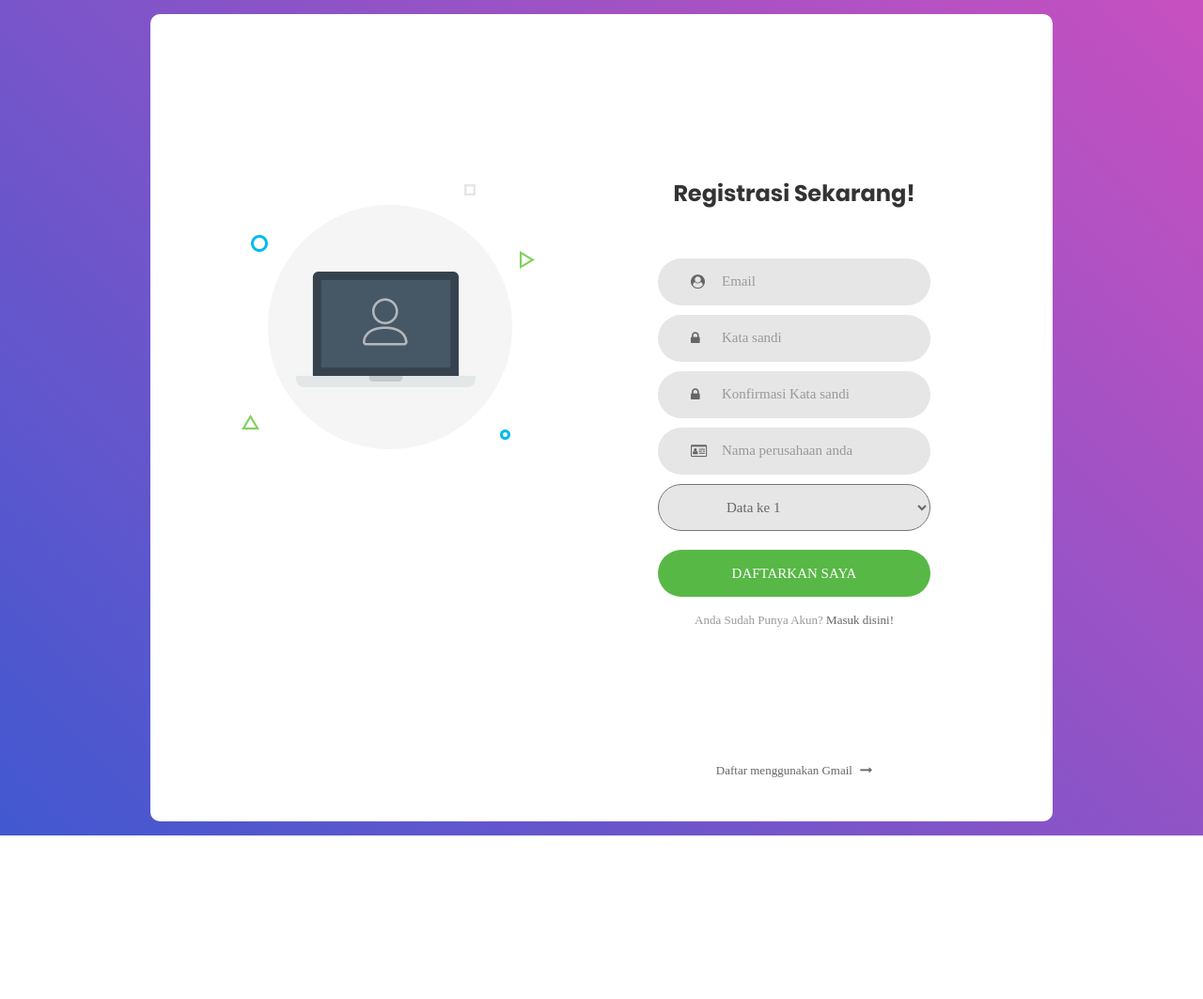
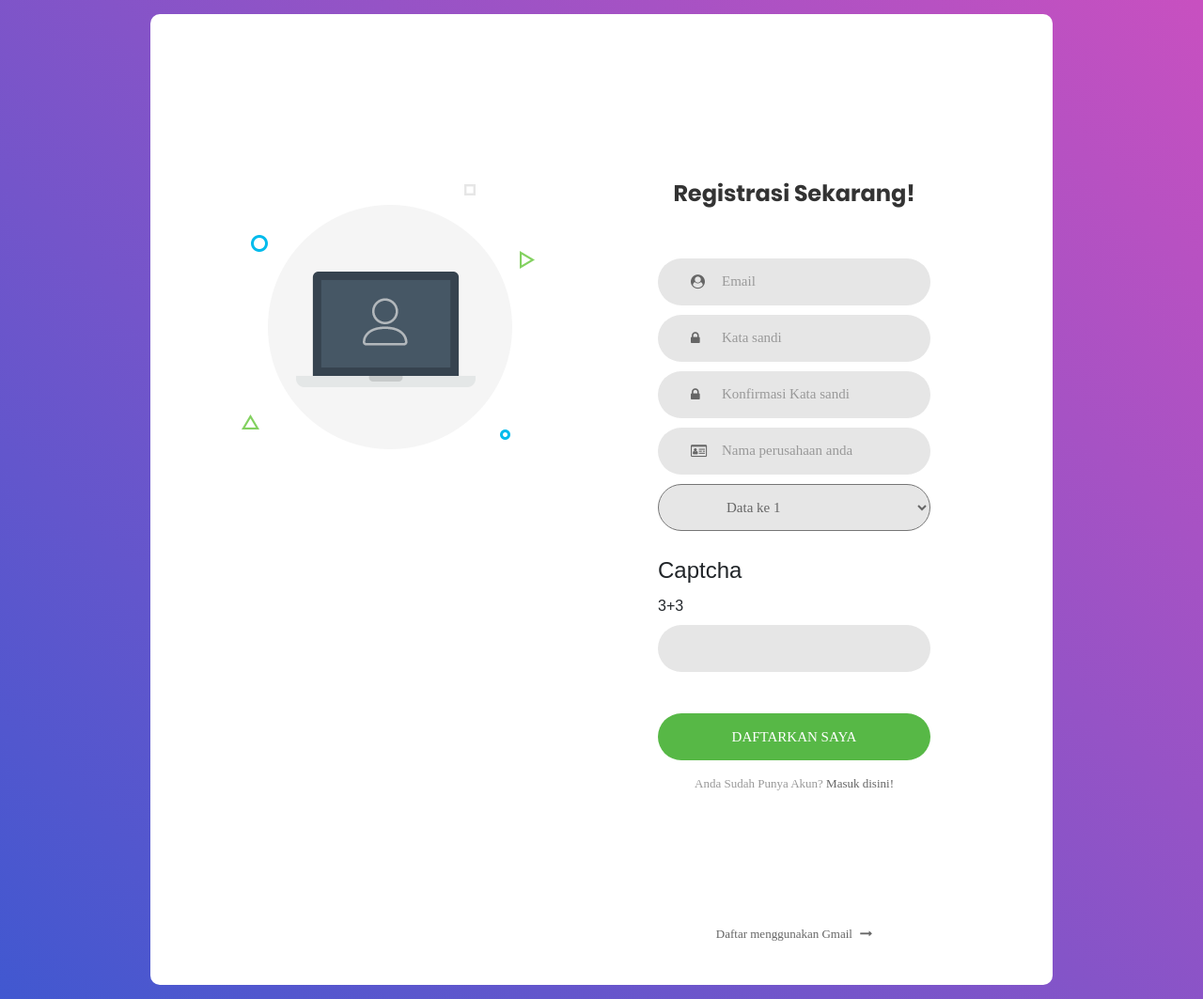
Before and after one commit to afrizaldea/anotero-platform, a PHP site: page /anotero-platform/user/register.php in a window 1280 px wide. Shown: the whole page at 94% size. Before the commit the page ends 889 px from the top, so only its background shows below. Run offline with PHP 8.4, Linux system fonts and the light colour scheme; some web fonts are replaced.

Commit message:
version 1.1.16

```diff
--- a/control/User.php
+++ b/control/User.php
@@ -25,7 +25,8 @@ class User{
 		{
 			$email 					= $_POST['email'];
 			$encpass				= sha1($_POST['password']);
-			$nama_perusahaan 		= $_POST['nama_perusahaan'];
+			$confpass				= sha1($_POST['confirmpassword']);
+			$nama_perusahaan 		= $_POST['nama'];
 			$jenis_usaha 			= $_POST['jenis_usaha'];
 
 			//menginisialisasi model usder
@@ -36,7 +37,6 @@ class User{
 
 			//insert profil
 			$new_profil				= $user->register_profil($nama_perusahaan,$jenis_usaha);
-
 			if($new_user&&$new_profil)
 			{
 				header("location: http://localhost/anotero-platform/user/login.php");
@@ -90,7 +90,6 @@ class User{
 		    "cap2" => $cap2,
 		    "cap3" => $cap3,
 		);
-		echo $capca['cap3'];
 		return $capca;
 	}
 }
--- a/model/User_model.php
+++ b/model/User_model.php
@@ -37,7 +37,6 @@ class User_model{
 
 		$sql = "INSERT INTO `tb_user_profil` (	`id`,`email`, `nama_perusahaan`, `jenis_usaha`, `status`) VALUES (null,'$email',
 		'$nama_perusahaan', '$jenis_usaha', '0')";
-
 		$query	= mysql_query($sql);
 		return $query;
 	}
--- a/user/register.php
+++ b/user/register.php
@@ -1,3 +1,19 @@
+<?php
+
+/*
+############
+ketika form di load, maka tidak masuk ke model secara langsung karena itu bahaya
+maka di include lah si control user sebagai perantara
+############
+*/
+include "../control/User.php";
+$user = new User();
+$user->register();
+$capca = $user->capca();
+//proses teknikal selesai
+
+
+?>
 <!DOCTYPE html>
 <html lang="en">
 <head>
@@ -30,7 +46,7 @@
 					<img src="../asset/dashboard-libs/images/img-01.png" alt="IMG">
 				</div>
 
-				<form class="login100-form validate-form" method="POST" action="">
+				<form class="login100-form validate-form" method="POST" action="" onsubmit="return validasi_pass(this)">
 					<span class="login100-form-title">
 						Registrasi Sekarang!
 					</span>
@@ -44,7 +60,7 @@
 					</div>
 
 					<div class="wrap-input100 validate-input" data-validate = "Kata sandi harus di inputkan">
-						<input class="input100" type="password" name="password" placeholder="Kata sandi">
+						<input class="input100" type="password" id="pass" name="password" placeholder="Kata sandi">
 						<span class="focus-input100"></span>
 						<span class="symbol-input100">
 							<i class="fa fa-lock" aria-hidden="true"></i>
@@ -52,14 +68,14 @@
 					</div>
 
                     <div class="wrap-input100 validate-input" data-validate = "Kata sandi harus di inputkan">
-						<input class="input100" type="password" name="password" placeholder="Konfirmasi Kata sandi">
+						<input class="input100" type="password" id="confim" name="confimpassword" placeholder="Konfirmasi Kata sandi">
 						<span class="focus-input100"></span>
 						<span class="symbol-input100">
 							<i class="fa fa-lock" aria-hidden="true"></i>
 						</span>
 					</div>
                     <div class="wrap-input100 validate-input" data-validate = "Masukan nama perusahaan anda">
-						<input class="input100" type="text" name="nama_perusahaan" placeholder="Nama perusahaan anda">
+						<input class="input100" type="text" name="nama" placeholder="Nama perusahaan anda">
 						<span class="focus-input100"></span>
 						<span class="symbol-input100">
 							<i class="fa fa-id-card-o" aria-hidden="true"></i>
@@ -79,9 +95,17 @@
 							Data ke 3
 						</option>
 					   </select>
+					   </br>
+						<fieldset>
+			                <legend>Captcha</legend>
+				                <label><?php echo $capca['cap1'] . "+" . $capca['cap2'] ?></label>
+					            <br/>
+					            <input type="text" class="input100" onkeypress=" return angka(event)" onkeyup="capca(<?php echo $capca['cap3']; ?>)" id="nilai" >
+			            </fieldset>
+			            <br/>
 
 					<div class="container-login100-form-btn">
-						<button class="login100-form-btn">
+						<button class="login100-form-btn" id="button" disabled>
 							Daftarkan Saya
 						</button>
 					</div>
@@ -128,3 +152,29 @@
 
 </body>
 </html>
+<script>
+    var hidden = false;
+    function capca(x) {
+	    var y = document.getElementById('nilai').value;
+        if(x == y) {
+            document.getElementById('button').disabled = false;
+        } else {
+            document.getElementById('button').disabled = true;
+        }
+    }
+	function angka(evt){
+	    var charCode = (evt.which) ? evt.which : event.keyCode
+		if(charCode > 31 && (charCode < 48 || charCode > 57))
+
+		return false;
+		return true;
+	}
+	function validasi_pass(form){
+  if (form.password.value != form.confimpassword.value){
+    alert("Password dan Confirm password harus sama");
+    form.confimpassword.focus();
+    return (false);
+  }
+return (true);
+}
+</script>
```
